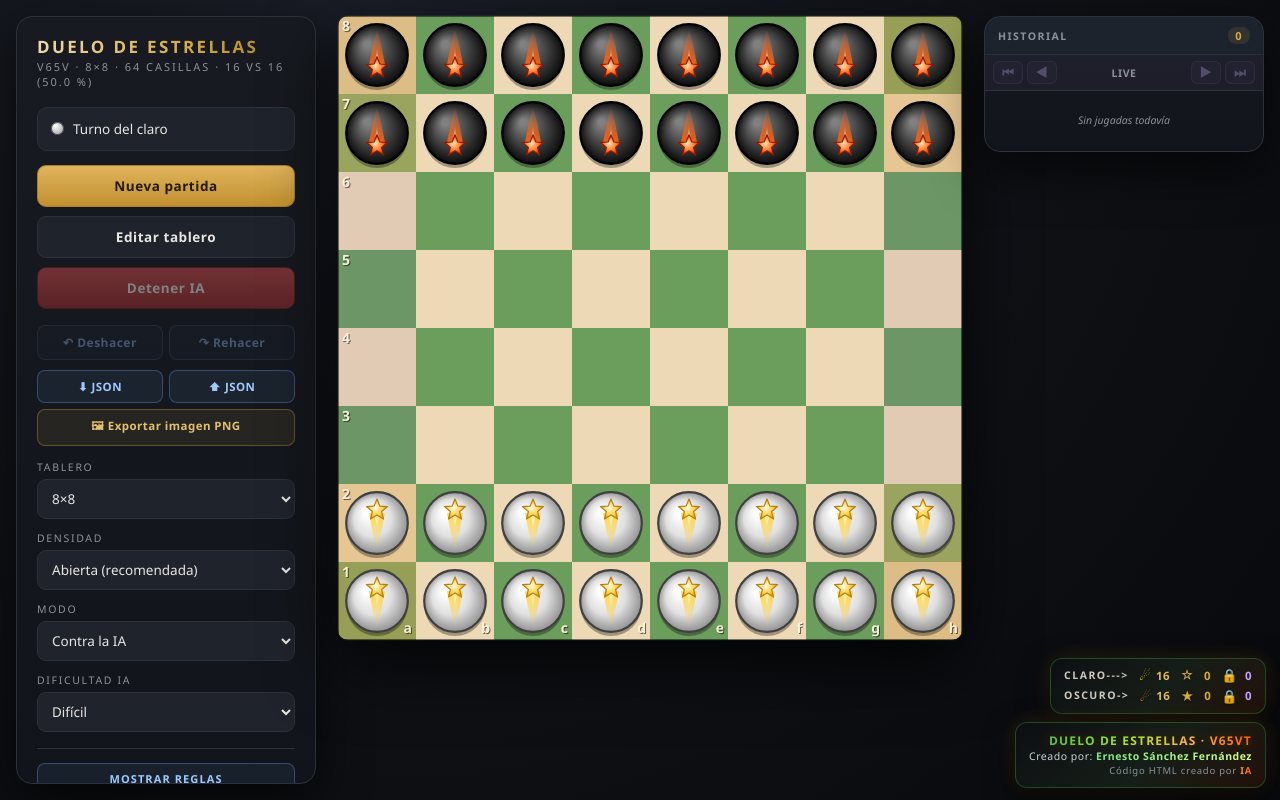
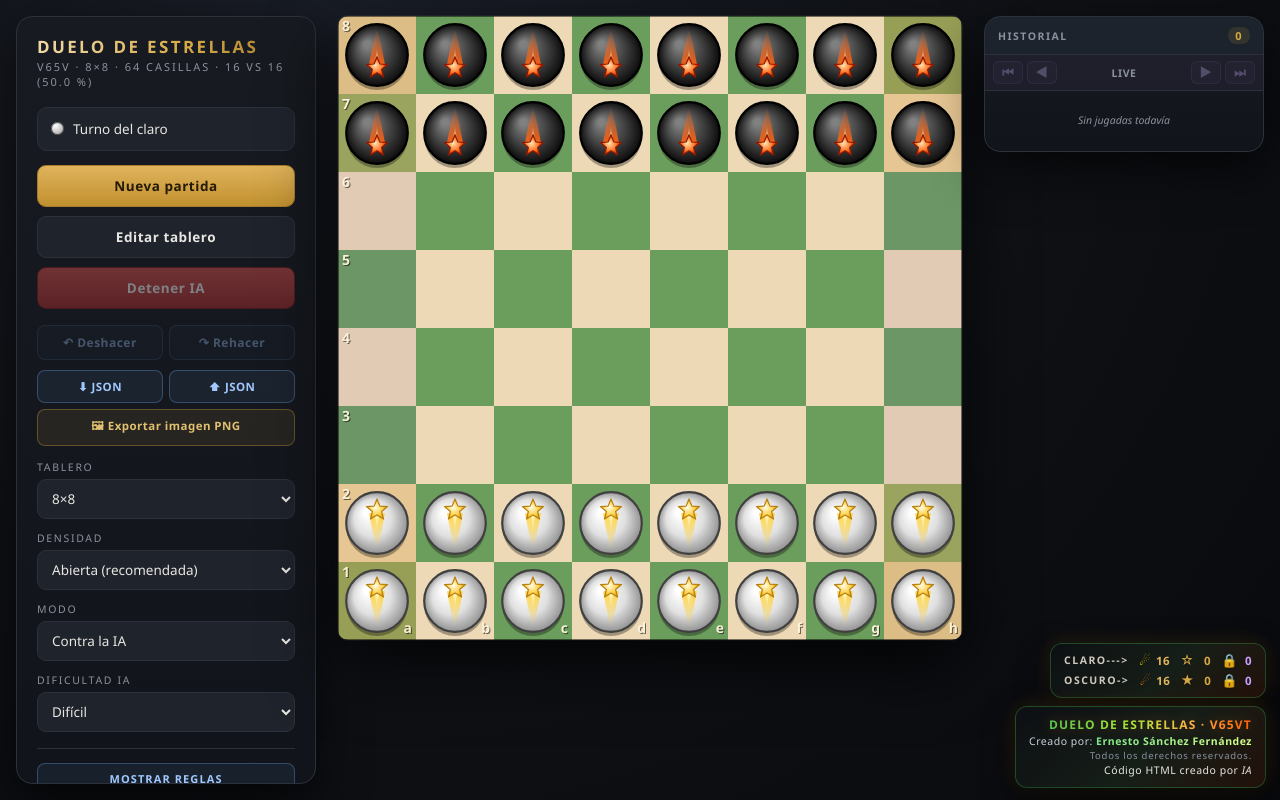
Before and after one commit to ErSanFer/mi-web-de-prueba, a plain HTML site: page dev65t.html in a window 1280 px wide. Drawn offline with Linux system fonts and the light colour scheme.

Commit message:
Update and rename DEv65T.html to dev65t.html

```diff
--- a/DEv65T.html
+++ b/dev65t.html
@@ -755,7 +755,8 @@
   <div class="credit">
     <span class="t1">Duelo de Estrellas · v65VT</span>
     <span class="t2">Creado por: <b>Ernesto Sánchez Fernández</b></span>
-    <span class="t3">Código HTML creado por <em>IA</em></span>
+    <span class="t3">Todos los derechos reservados.</em></span>
+    <span class="t4">Código HTML creado por <em>IA</em></span>
   </div>
 </div>
 
```
